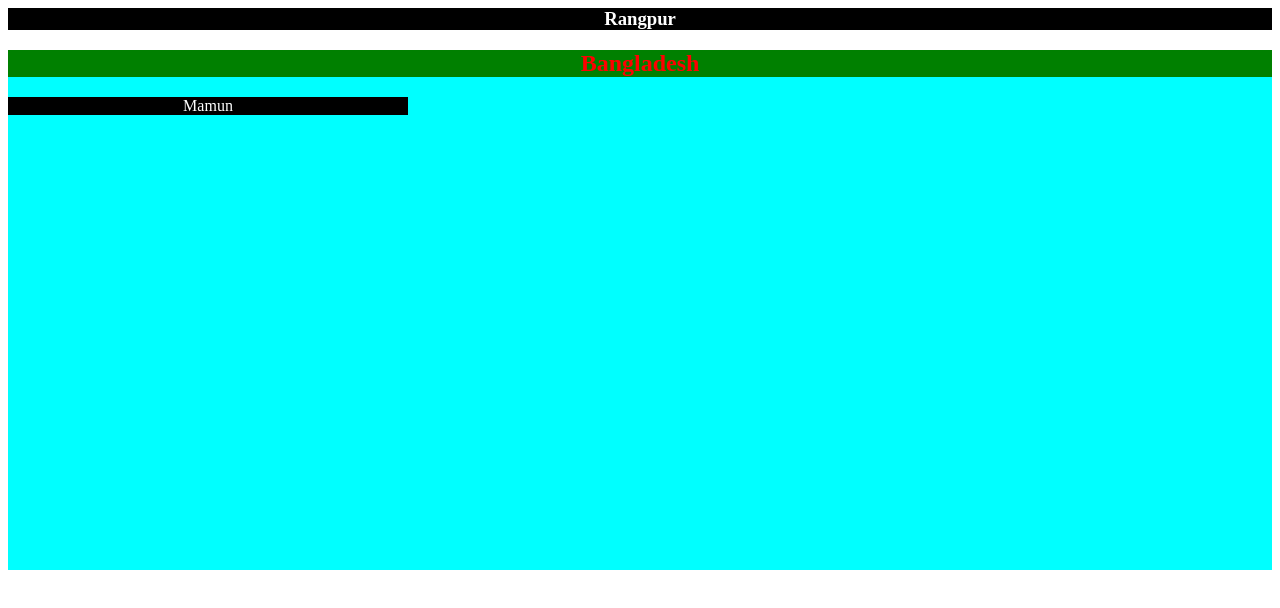
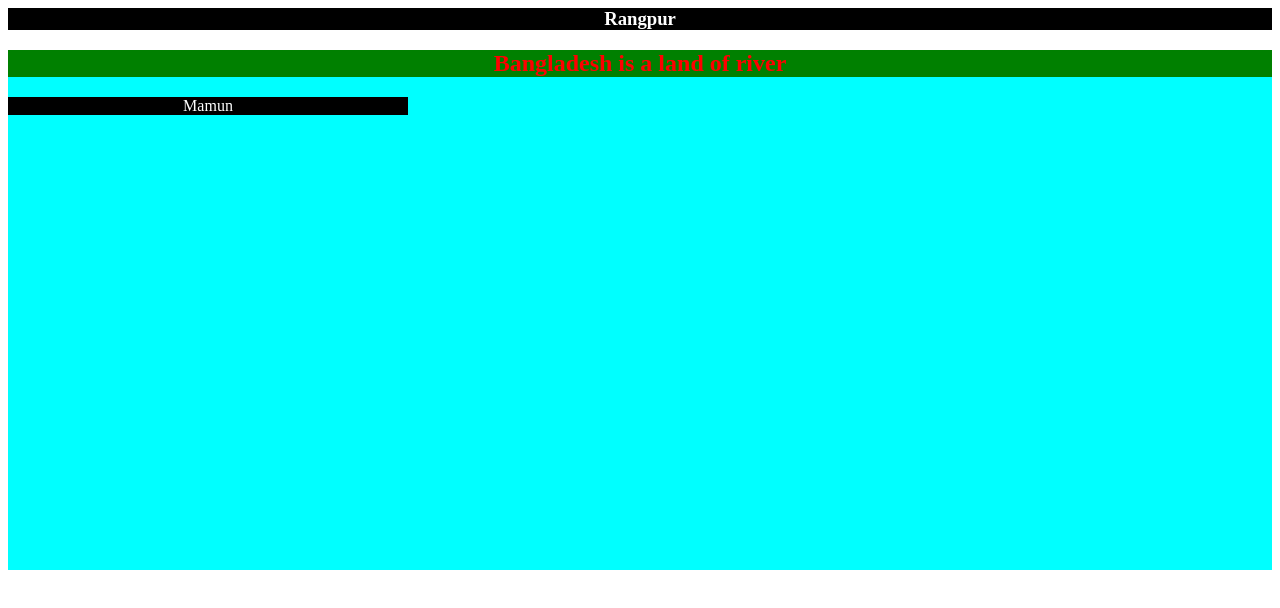
Before and after one commit to Abdullah723669-cmk/Devops, a plain HTML site: page index.html in a window 1280 px wide. Drawn offline with Linux system fonts and the light colour scheme.

Commit message:
Update index.html in h2 tag

```diff
--- a/index.html
+++ b/index.html
@@ -1,5 +1,5 @@
 
 <h3 style="color:white; background-color:black; text-align:center">Rangpur</h3>
 <div style='background-color:aqua; height:520px; width:auto'>
-<h2 style='text-align:center;color:red;background-color:green'>Bangladesh</h2>
+<h2 style='text-align:center;color:red;background-color:green'>Bangladesh is a land of river</h2>
 <p style='width:400px;flex:auto;color:white;background-color:black;text-align:center'>Mamun</p> </div>
```
